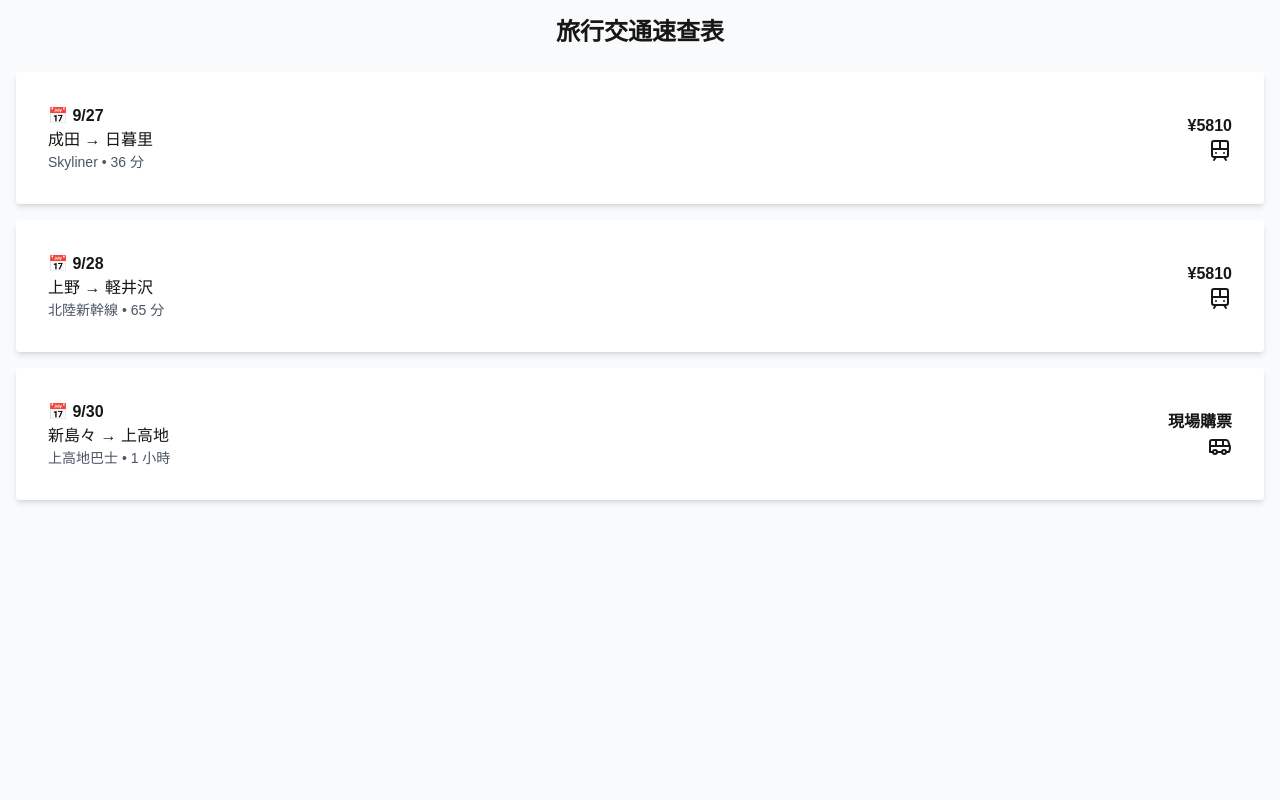
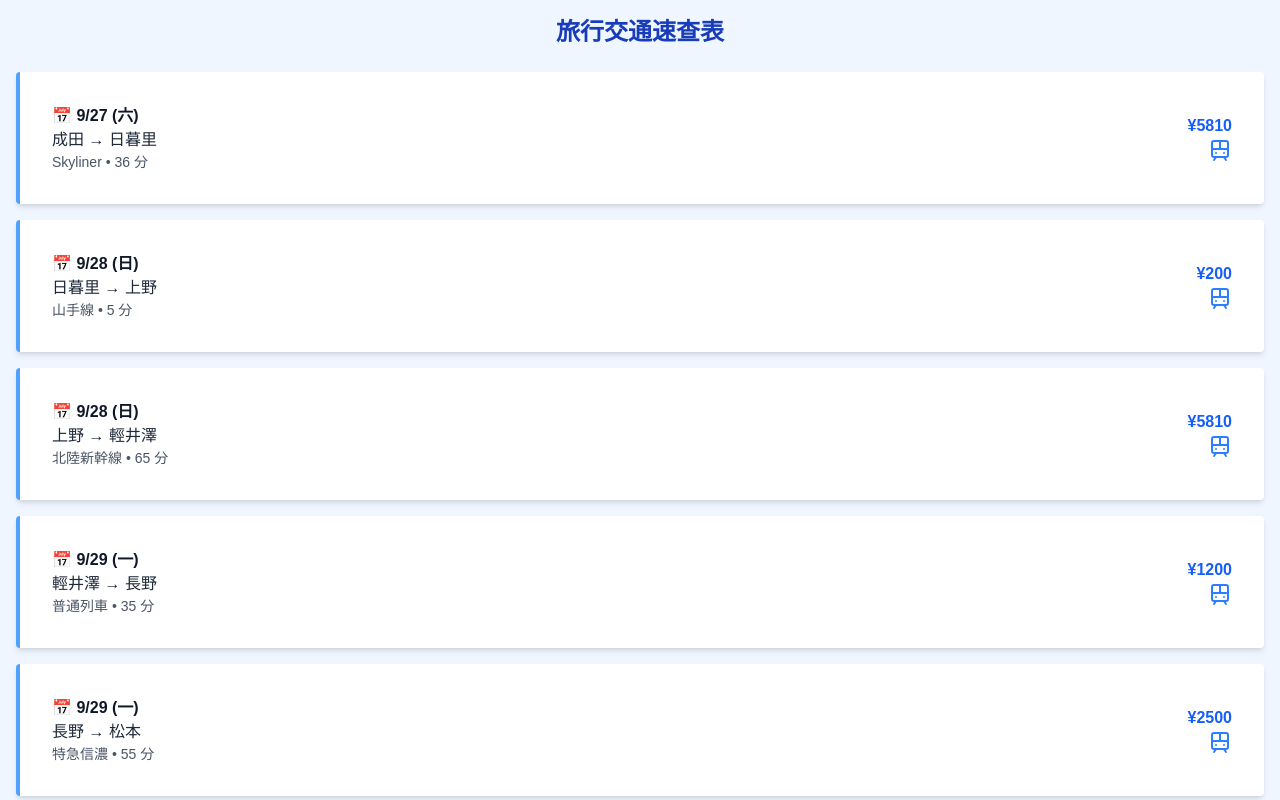
Before and after one commit to skyout030/japan, a Next.js app: page / in a window 1280 px wide. Shown: the top 800 px of the page. Built offline with nearby package versions, Linux system fonts and the light colour scheme.

Commit message:
Update TransitApp page with new UI

```diff
--- /dev/null
+++ b/app/api/directions/route.js
@@ -0,0 +1,22 @@
+export async function GET(req) {
+  const { searchParams } = new URL(req.url);
+  const origin = searchParams.get("origin");
+  const destination = searchParams.get("destination");
+  const apiKey = process.env.NEXT_PUBLIC_GOOGLE_MAPS_API_KEY;
+
+  if (!origin || !destination) {
+    return new Response(JSON.stringify({ error: "origin 或 destination 缺失" }), { status: 400 });
+  }
+
+  const url = `https://maps.googleapis.com/maps/api/directions/json?origin=${encodeURIComponent(
+    origin
+  )}&destination=${encodeURIComponent(destination)}&mode=transit&key=${apiKey}`;
+
+  try {
+    const res = await fetch(url);
+    const data = await res.json();
+    return new Response(JSON.stringify(data), { status: 200 });
+  } catch (err) {
+    return new Response(JSON.stringify({ error: "API 請求失敗" }), { status: 500 });
+  }
+}
--- a/app/page.tsx
+++ b/app/page.tsx
@@ -1,96 +1,110 @@
 "use client";
-import React, { useState } from "react";
+
+import { useState, useEffect } from "react";
 import { Card, CardContent } from "@/components/ui/card";
 import { Button } from "@/components/ui/button";
 import { Clock, Train, Bus } from "lucide-react";
 
 // 模擬行程資料
 const routes = [
-  {
-    date: "9/27",
-    from: "成田",
-    to: "日暮里",
-    type: "train",
-    line: "Skyliner",
-    duration: "36 分",
-    fare: "¥5810",
-    schedule: ["09:15", "09:45", "10:15", "10:45"],
-  },
-  {
-    date: "9/28",
-    from: "上野",
-    to: "軽井沢",
-    type: "train",
-    line: "北陸新幹線",
-    duration: "65 分",
-    fare: "¥5810",
-    schedule: ["08:20", "08:40", "09:00", "09:20"],
-  },
-  {
-    date: "9/30",
-    from: "新島々",
-    to: "上高地",
-    type: "bus",
-    line: "上高地巴士",
-    duration: "1 小時",
-    fare: "現場購票",
-    schedule: ["07:30", "08:00", "08:30", "09:00"],
-  },
+  { date: "9/27 (六)", from: "成田", to: "日暮里", type: "train", line: "Skyliner", duration: "36 分", fare: "¥5810", schedule: ["09:15", "09:45", "10:15", "10:45"] },
+  { date: "9/28 (日)", from: "日暮里", to: "上野", type: "train", line: "山手線", duration: "5 分", fare: "¥200", schedule: ["08:00", "08:10", "08:20", "08:30"] },
+  { date: "9/28 (日)", from: "上野", to: "輕井澤", type: "train", line: "北陸新幹線", duration: "65 分", fare: "¥5810", schedule: ["08:20", "08:40", "09:00", "09:20"] },
+  { date: "9/29 (一)", from: "輕井澤", to: "長野", type: "train", line: "普通列車", duration: "35 分", fare: "¥1200", schedule: ["07:00", "07:30", "08:00", "08:30"] },
+  { date: "9/29 (一)", from: "長野", to: "松本", type: "train", line: "特急信濃", duration: "55 分", fare: "¥2500", schedule: ["09:00", "09:30", "10:00", "10:30"] },
+  { date: "9/30 (二)", from: "松本", to: "新島々", type: "train", line: "普通列車", duration: "30 分", fare: "¥900", schedule: ["07:30", "08:00", "08:30", "09:00"] },
+  { date: "9/30 (二)", from: "新島々", to: "上高地", type: "bus", line: "上高地巴士", duration: "1 小時", fare: "現場購票", schedule: ["07:30", "08:00", "08:30", "09:00"] },
+  { date: "10/1 (三)", from: "松本", to: "新宿", type: "train", line: "特急 Azusa", duration: "2.5 小時", fare: "¥5000", schedule: ["08:00", "09:00", "10:00"] },
+  { date: "10/1 (三)", from: "新宿", to: "神田", type: "train", line: "JR中央線", duration: "15 分", fare: "¥300", schedule: ["11:00", "11:15", "11:30"] },
+  { date: "10/4 (五)", from: "江之島電鐵", to: "藤澤", type: "train", line: "江之島電鐵", duration: "9 分", fare: "¥200", schedule: ["07:00", "07:15", "07:30"] },
+  { date: "10/4 (五)", from: "藤澤", to: "押上", type: "train", line: "直通", duration: "90 分", fare: "¥1200", schedule: ["08:00", "08:30", "09:00"] },
+  { date: "10/4 (五)", from: "押上", to: "淺草", type: "train", line: "普通列車", duration: "5 分", fare: "¥200", schedule: ["09:00", "09:15", "09:30"] },
+  { date: "10/3 (五)", from: "淺草", to: "成田機場", type: "bus", line: "Access成田巴士", duration: "1 小時 30 分", fare: "¥1500", schedule: ["06:30", "07:00", "07:30"] },
 ];
 
-// （未來可換成 Google Routes API）
+// 呼叫本地 API Proxy
 async function fetchNextTransitRoute(origin, destination) {
-  // 假資料模擬 API
-  return {
-    times: ["10:00", "10:30", "11:00"],
-    fare: "¥2000",
-    duration: "1 小時",
-  };
+  try {
+    // 設定出發時間為現在
+    const departureTime = Math.floor(Date.now() / 1000);
+
+    const res = await fetch(
+      `/api/directions?origin=${encodeURIComponent(origin)}&destination=${encodeURIComponent(destination)}&departure_time=${departureTime}`
+    );
+    const data = await res.json();
+
+    if (!data.routes || data.routes.length === 0) {
+      return { times: [], fare: "無資料", duration: "N/A" };
+    }
+
+    // 取得第一條路線的第一段 legs
+    const route = data.routes[0].legs[0];
+
+    // 取得下一班可搭乘時間
+    const nextTime = route.departure_time?.text || "N/A";
+
+    // 票價與時間
+    const fare = route?.fare?.text || "查詢中";
+    const duration = route.duration?.text || "N/A";
+
+    return {
+      times: [nextTime],
+      fare,
+      duration,
+    };
+  } catch (err) {
+    console.error("Google Directions API error:", err);
+    return { times: [], fare: "錯誤", duration: "N/A" };
+  }
 }
+
 
 export default function TransitApp() {
   const [selected, setSelected] = useState(null);
   const [realtime, setRealtime] = useState(null);
+  const [mounted, setMounted] = useState(false);
+
+  useEffect(() => setMounted(true), []);
 
   async function handleRealtime(r) {
     const data = await fetchNextTransitRoute(r.from, r.to);
     setRealtime(data);
   }
 
+  if (!mounted) return null;
+
   return (
-    <div className="min-h-screen bg-gray-50 p-4">
-      <h1 className="text-2xl font-bold text-center mb-6">旅行交通速查表</h1>
+    <div className="min-h-screen p-4 bg-blue-50">
+      <h1 className="text-2xl font-bold text-center mb-6 text-blue-800">旅行交通速查表</h1>
 
-      {/* 行程列表 */}
       <div className="grid gap-4">
         {routes.map((r, idx) => (
-          <Card key={idx} className="shadow-md cursor-pointer" onClick={() => {setSelected(r); setRealtime(null);}}>
+          <Card key={idx} className="shadow-md cursor-pointer border-l-4 border-blue-400" onClick={() => { setSelected(r); setRealtime(null); }}>
             <CardContent className="p-4 flex justify-between items-center">
               <div>
-                <p className="font-bold">📅 {r.date}</p>
-                <p>{r.from} → {r.to}</p>
+                <p className="font-bold text-gray-900">📅 {r.date}</p>
+                <p className="text-gray-800">{r.from} → {r.to}</p>
                 <p className="text-sm text-gray-600">{r.line} • {r.duration}</p>
               </div>
               <div className="text-right">
-                <p className="font-semibold">{r.fare}</p>
-                {r.type === "train" ? <Train className="inline ml-2" /> : <Bus className="inline ml-2" />}
+                <p className="font-semibold text-blue-600">{r.fare}</p>
+                {r.type === "train" ? <Train className="inline ml-2 text-blue-500" /> : <Bus className="inline ml-2 text-green-500" />}
               </div>
             </CardContent>
           </Card>
         ))}
       </div>
 
-      {/* 即時班次查詢 */}
       {selected && (
-        <div className="fixed inset-0 bg-black bg-opacity-40 flex items-center justify-center">
+        <div className="fixed inset-0 bg-black bg-opacity-40 flex items-center justify-center z-50">
           <Card className="w-80 bg-white shadow-lg">
             <CardContent className="p-4">
-              <h2 className="text-lg font-bold mb-2">{selected.from} → {selected.to}</h2>
-              <p className="mb-1">🚄 路線：{selected.line}</p>
-              <p className="mb-1">⏱ 耗時：{selected.duration}</p>
-              <p className="mb-3">💴 費用：{selected.fare}</p>
+              <h2 className="text-lg font-bold mb-2 text-gray-900">{selected.from} → {selected.to}</h2>
+              <p className="mb-1 text-gray-800">🚄 路線：{selected.line}</p>
+              <p className="mb-1 text-gray-800">⏱ 耗時：{selected.duration}</p>
+              <p className="mb-3 font-semibold text-blue-600">💴 費用：{selected.fare}</p>
 
-              <p className="font-semibold mb-2 flex items-center"><Clock className="w-4 h-4 mr-1" /> 班次資訊</p>
+              <p className="font-semibold mb-2 flex items-center text-gray-900"><Clock className="w-4 h-4 mr-1" /> 班次資訊</p>
               <ul className="list-disc ml-6 text-gray-700">
                 {(realtime ? realtime.times : selected.schedule).map((time, idx) => (
                   <li key={idx}>{time}</li>
@@ -98,8 +112,12 @@ export default function TransitApp() {
               </ul>
 
               <div className="flex justify-between mt-4">
-                <Button onClick={() => handleRealtime(selected)}>查即時班次</Button>
-                <Button variant="secondary" onClick={() => setSelected(null)}>關閉</Button>
+                <Button className="bg-blue-500 hover:bg-blue-600 text-white" onClick={() => handleRealtime(selected)}>
+                  查即時班次
+                </Button>
+                <Button variant="secondary" className="bg-gray-200 hover:bg-gray-300 text-gray-800" onClick={() => setSelected(null)}>
+                  關閉
+                </Button>
               </div>
             </CardContent>
           </Card>
--- a/components/ui/button.js
+++ b/components/ui/button.js
@@ -1,10 +1,13 @@
 "use client";
 
-import { cva } from "class-variance-authority";
-
-export function Button({ children, ...props }) {
+export function Button({ children, variant = "primary", ...props }) {
+  const base = "px-4 py-2 rounded font-medium";
+  const style =
+    variant === "primary"
+      ? "bg-blue-500 text-white hover:bg-blue-600"
+      : "bg-gray-300 text-gray-800 hover:bg-gray-400";
   return (
-    <button className="px-4 py-2 rounded bg-blue-500 text-white" {...props}>
+    <button className={`${base} ${style}`} {...props}>
       {children}
     </button>
   );
--- a/package.json
+++ b/package.json
@@ -9,6 +9,7 @@
     "lint": "eslint"
   },
   "dependencies": {
+    "class-variance-authority": "^0.7.1",
     "lucide-react": "^0.544.0",
     "next": "15.5.3",
     "react": "19.1.0",
```
Also changed, not shown: 1 other file (tests, documents, lock files or other folders).
